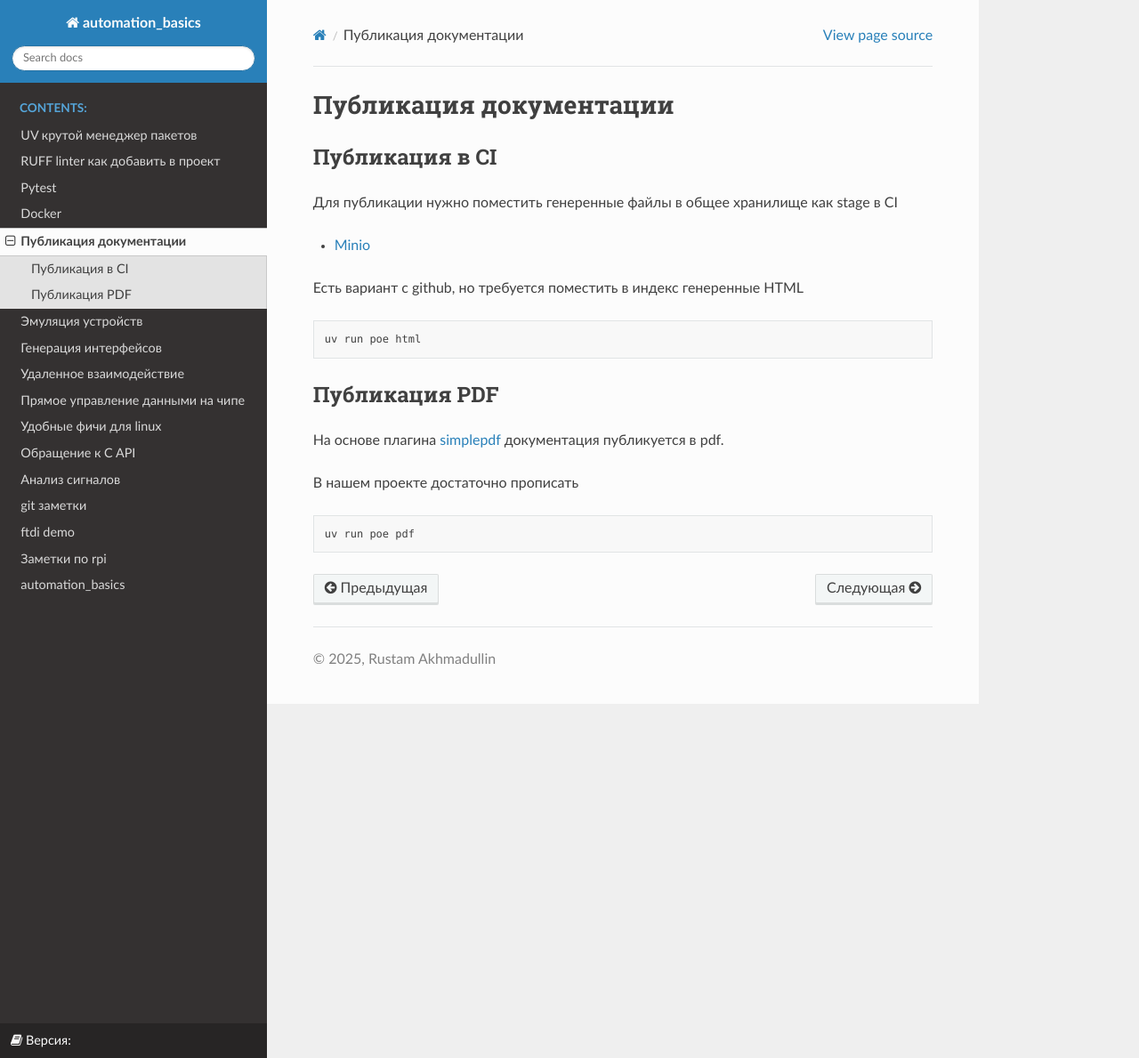
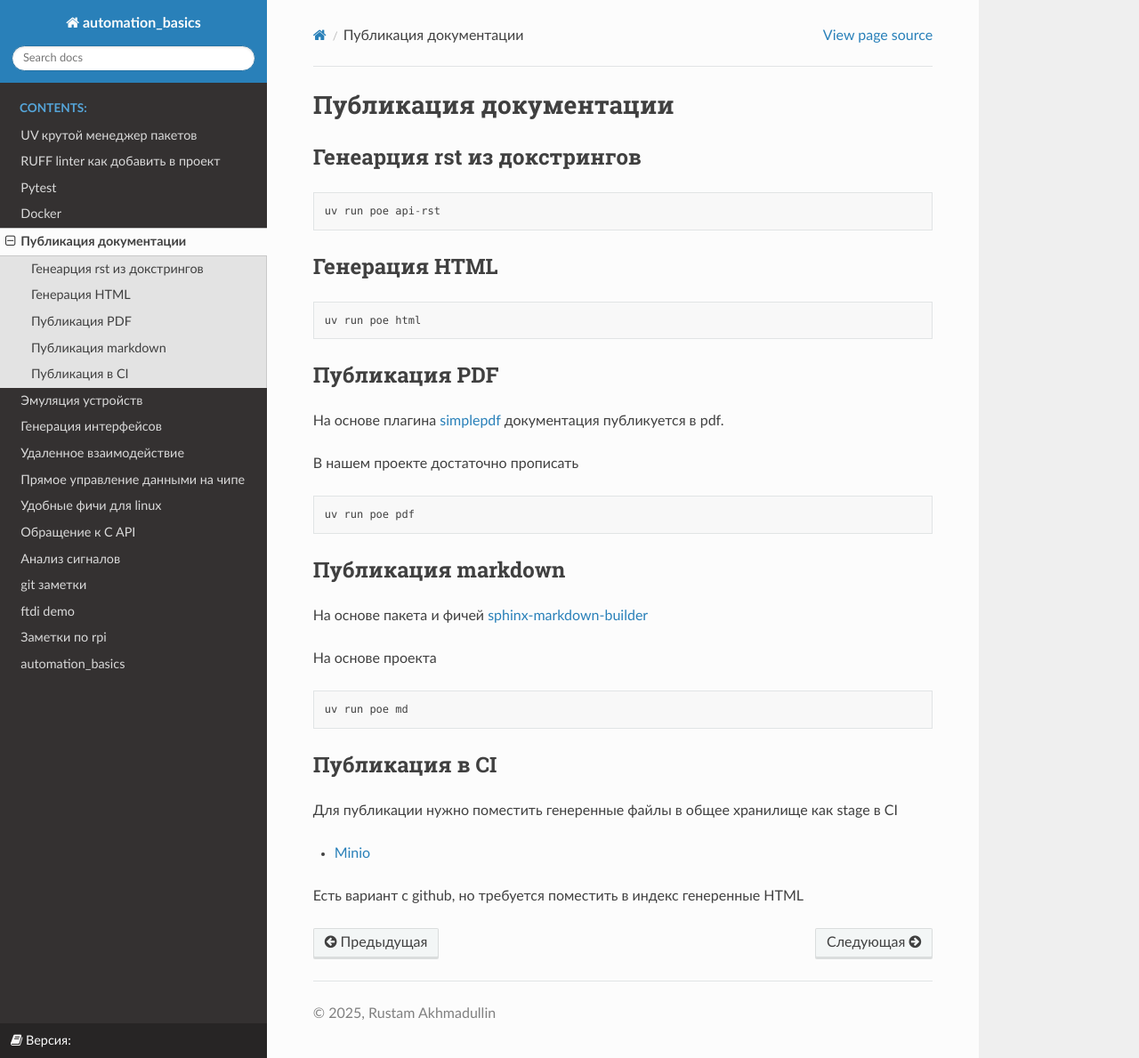
Before and after one commit to RustamAxm/automation_basic, a Sphinx documentation site: the page built from docs/source/tutorials/publish.rst, in a window 1280 px wide and 1189 px high. Shown: the whole window at 89% size. Built offline with Sphinx 7.4.7 and the Read the Docs theme 3.1.0, drawn with Linux system fonts in a browser that asks for light colours.

```diff
--- a/docs/source/tutorials/emulation.rst
+++ b/docs/source/tutorials/emulation.rst
@@ -40,8 +40,10 @@
 См. документацию в сабпроекте automation_basics/emulaton_demo
 
 
-i2c пример для stub
----------------------
+i2c пример для stub и gpiod
+-----------------------------
+
+`репозиторий с примером <https://github.com/RustamAxm/sh_scripts/tree/main/phy_emulator>`_
 
 * `первый источник <https://stackoverflow.com/questions/63430327/how-can-i-emulate-an-i2c-device-on-linux>`_
 
--- a/docs/source/tutorials/publish.rst
+++ b/docs/source/tutorials/publish.rst
@@ -1,13 +1,16 @@
 Публикация документации
 =========================
 
-Публикация в CI
-------------------
-Для публикации нужно поместить генеренные файлы в общее хранилище как stage в CI
+Генеарция rst из докстрингов
+------------------------------
 
-* `Minio <https://min.io/>`_
+.. code-block::
 
-Есть вариант с github, но требуется поместить в индекс генеренные HTML
+    uv run poe api-rst
+
+
+Генерация HTML
+-------------------
 
 .. code-block::
 
@@ -23,3 +26,22 @@
 .. code-block::
 
     uv run poe pdf
+
+Публикация markdown
+------------------------
+
+На основе пакета и фичей `sphinx-markdown-builder <https://pypi.org/project/sphinx-markdown-builder/>`_
+
+На основе проекта
+
+.. code-block::
+
+    uv run poe md
+
+Публикация в CI
+------------------
+Для публикации нужно поместить генеренные файлы в общее хранилище как stage в CI
+
+* `Minio <https://min.io/>`_
+
+Есть вариант с github, но требуется поместить в индекс генеренные HTML
```
Also changed, not shown: pyproject.toml (+8 -3 lines), 1 other file.
